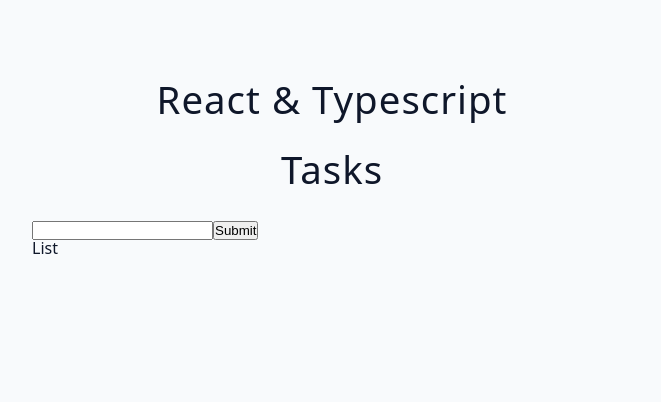
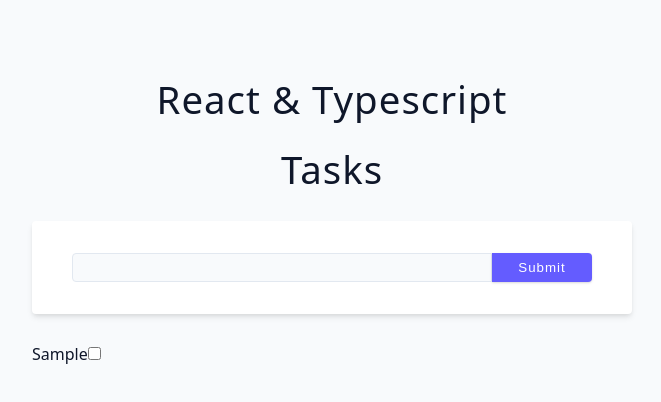
Before and after one commit to serhatbek/typescript-react-essentials, a React (Vite) app: page / in a window 1280 px wide. Both pictures are taken after typing "Sample" into the empty fields and a click on the button "Submit". Shown: the top 402 px of the page, without its empty margins (308-969 px from the left). Built offline with nearby package versions, Linux system fonts and the light colour scheme.

Commit message:
Tasks Project - List

```diff
--- a/src/starter/10-tasks/Form.tsx
+++ b/src/starter/10-tasks/Form.tsx
@@ -1,7 +1,9 @@
 import { useState } from 'react';
+import { Task } from './types';
+import { v4 as uuidv4 } from 'uuid';
 
 type FormProps = {
-  addTask: (text: string) => void;
+  addTask: (task: Task) => void;
 };
 
 const Form = ({ addTask }: FormProps) => {
@@ -14,7 +16,11 @@
       return;
     }
 
-    addTask(text);
+    addTask({
+      id: uuidv4(),
+      description: text,
+      isCompleted: false,
+    });
     setText('');
   };
 
@@ -23,9 +29,16 @@
   };
 
   return (
-    <form onSubmit={handleSubmit}>
-      <input type='text' name='text' value={text} onChange={handleChange} />
-      <button type='submit'>Submit</button>
+    <form className='form task-form' onSubmit={handleSubmit}>
+      <input
+        type='text'
+        value={text}
+        onChange={handleChange}
+        className='form-input'
+      />
+      <button type='submit' className='btn'>
+        Submit
+      </button>
     </form>
   );
 };
--- a/src/starter/10-tasks/List.tsx
+++ b/src/starter/10-tasks/List.tsx
@@ -1,9 +1,28 @@
+import { Task } from './types';
+
 type ListProps = {
-  toggleTask: () => void;
+  tasks: Task[];
+  toggleTask: ({ id }: { id: string }) => void;
 };
 
-const List = ({ toggleTask }: ListProps) => {
-  return <div>List</div>;
+const List = ({ toggleTask, tasks }: ListProps) => {
+  return (
+    <ul>
+      {tasks?.map((task) => {
+        const { id, description, isCompleted } = task;
+        return (
+          <li key={id}>
+            {description}
+            <input
+              type='checkbox'
+              onChange={() => toggleTask({ id: task.id })}
+              checked={isCompleted}
+            />
+          </li>
+        );
+      })}
+    </ul>
+  );
 };
 
 export default List;
--- a/src/starter/10-tasks/index.tsx
+++ b/src/starter/10-tasks/index.tsx
@@ -2,39 +2,35 @@
 import { type Task } from './types';
 import Form from './Form';
 import List from './List';
-import { v4 as uuidv4 } from 'uuid';
 
 const Component = () => {
   const [tasks, setTasks] = useState<Task[]>([]);
-  const [isCompleted, setIsCompleted] = useState(false);
 
   console.log('tasks', tasks);
 
-  const addTask = (text: string) => {
-    setTasks((prevState: Task[]) => {
-      return [
-        ...prevState,
-        {
-          id: uuidv4(),
-          description: text,
-          isCompleted: isCompleted,
-        },
-      ];
-    });
+  const addTask = (task: Task) => {
+    setTasks([...tasks, task]);
   };
 
-  const toggleTask = (): void => {
-    setIsCompleted(!isCompleted);
+  const toggleTask = ({ id }: { id: string }) => {
+    setTasks(
+      tasks.map((task) => {
+        if (task.id === id) {
+          return { ...task, isCompleted: !task.isCompleted };
+        }
+        return task;
+      })
+    );
   };
 
   return (
-    <div>
+    <section>
       <h2>Tasks</h2>
       <div>
         <Form addTask={addTask} />
-        <List toggleTask={toggleTask} />
+        <List toggleTask={toggleTask} tasks={tasks} />
       </div>
-    </div>
+    </section>
   );
 };
 
--- a/src/starter/10-tasks/types.ts
+++ b/src/starter/10-tasks/types.ts
@@ -1,5 +1,5 @@
 export type Task = {
-  id: number | string;
+  id: string;
   description: string;
   isCompleted: boolean;
 };
```
